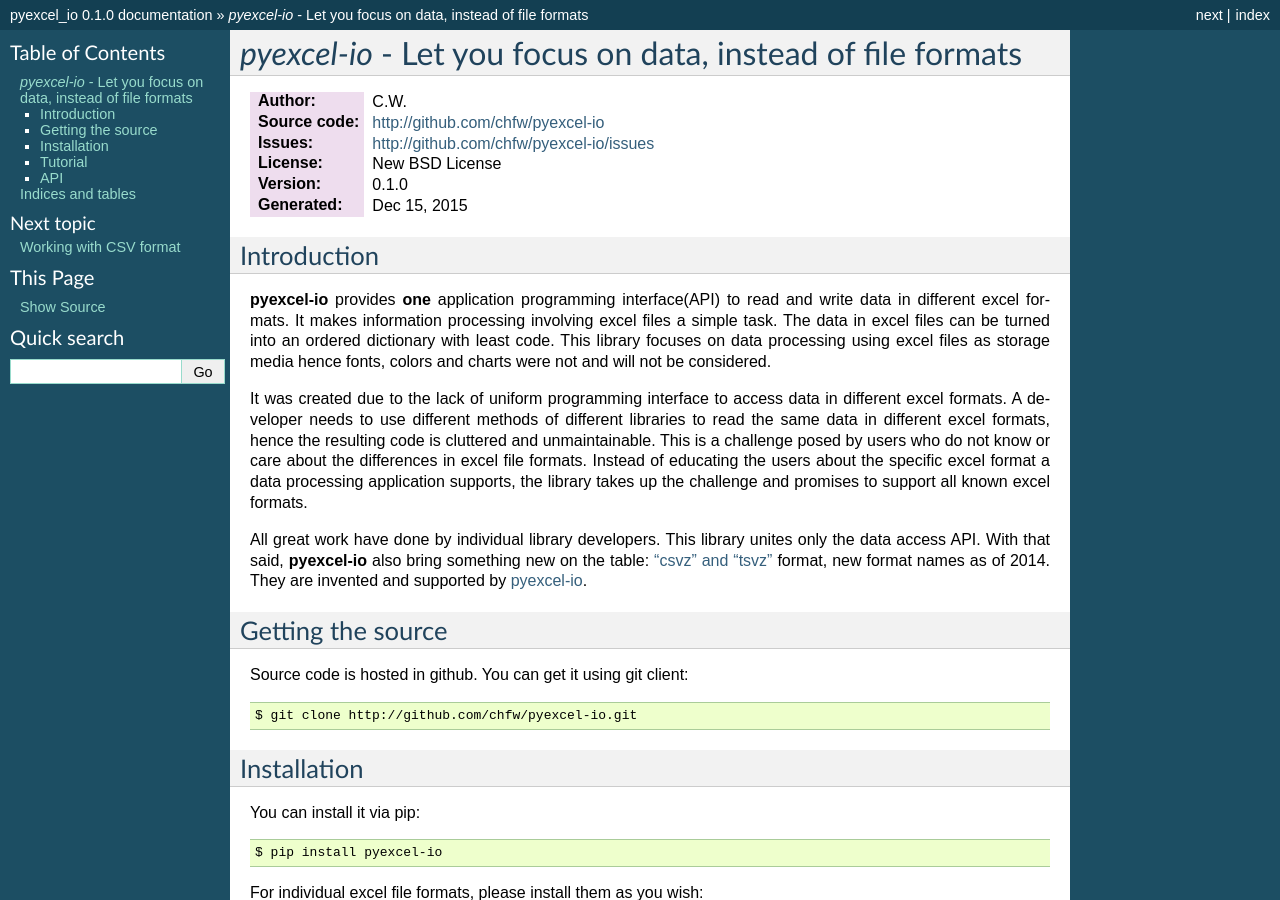
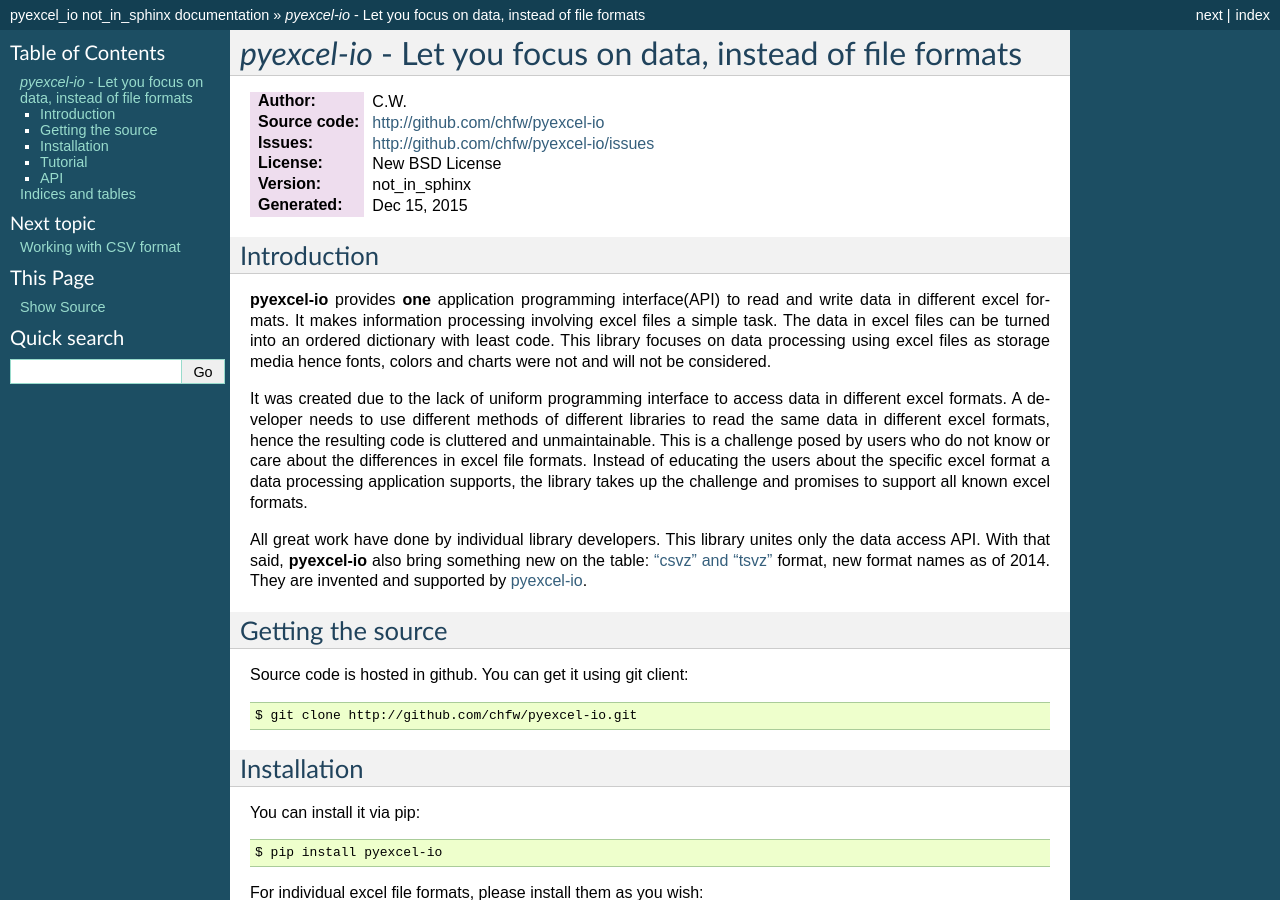
Before and after one commit to pyexcel/pyexcel-io, a Sphinx documentation site: the page built from doc/source/index.rst, in a window 1280 px wide and 900 px high. Built offline with Sphinx 7.4.7, drawn with Linux system fonts in a browser that asks for light colours; some of the changed text lies outside the part shown.

Commit message:
fix testing issue with extra VERSION in conf.py

```diff
--- a/doc/source/conf.py
+++ b/doc/source/conf.py
@@ -15,10 +15,11 @@
 import sys
 import os
 
-
-with open(os.path.join("..", "..", "VERSION"), "r") as version:
-    version_txt = version.read().rstrip()
-
+try:
+    with open(os.path.join("..", "..", "VERSION"), "r") as version:
+        version_txt = version.read().rstrip()
+except:
+    version_txt = "not_in_sphinx"
 
 # If extensions (or modules to document with autodoc) are in another directory,
 # add these directories to sys.path here. If the directory is relative to the
@@ -64,9 +65,9 @@
 # built documents.
 #
 # The short X.Y version.
-version = '0.1.0'
+version = version_txt
 # The full version, including alpha/beta/rc tags.
-release = '0.1.0'
+release = version_txt
 
 # The language for content autogenerated by Sphinx. Refer to documentation
 # for a list of supported languages.
```
Also changed, not shown: 2 other files.
